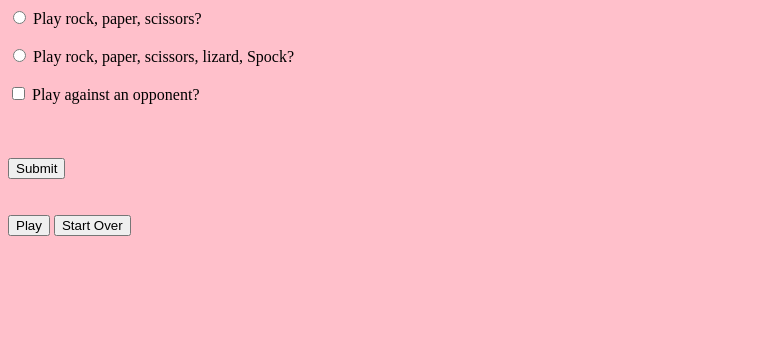
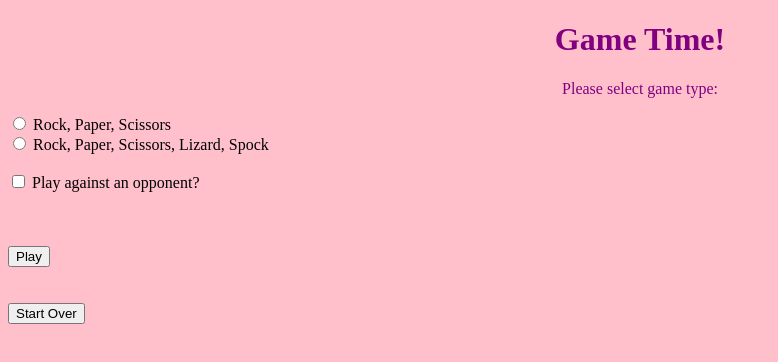
Before and after one commit to comp426-2023-spring/e02-jwalkerw, a website: page public/index.html in a window 1280 px wide. Shown: the whole page, without its empty margins (0-778 px from the left). Drawn offline with nearby package versions, Linux system fonts and the light colour scheme.

Commit message:
Update index.html

```diff
--- a/public/index.html
+++ b/public/index.html
@@ -9,12 +9,15 @@
     </head>
     <body onload="showHideShots()">
 
+	    <h1>Game Time!</h1>
+
 		<form id="userinput" class="" action="javascript:void(0);">
+			<p>Please select game type:</p>
 			<input type="radio" id="rps" name="game" value="rps" onclick="showHideShots()">
-			<label for="rps">Play rock, paper, scissors?</label>
-			<br><br>
+			<label for="rps">Rock, Paper, Scissors</label>
+			<br>
 			<input type="radio" id="rpsls" name="game" value="rpsls" onclick="showHideShots()">
-			<label for="rpsls">Play rock, paper, scissors, lizard, Spock?</label>
+			<label for="rpsls">Rock, Paper, Scissors, Lizard, Spock</label>
 			<br><br>
 			<input type="checkbox" id="opponent" name="playtype" value="opponent" onclick="showHideShots()">
 			<label for="opponent">Play against an opponent?</label>
@@ -30,10 +33,9 @@
 			<input type="radio" id="spock" name="shot" value="spock" class="rpsls shots">
 			<label class="shots rpsls">Spock</label>
 			<br><br>
-			<input type="submit" value="Submit">
+			<button type="submit">Play</button>
 		</form>
 		<br><br>
-    <button type="button" id="play" onclick="playGame()">Play</button>
     <button type="button" id="startover" onclick="startOver()">Start Over</button>
 
     <!-- Your interface markup goes here -->
```
